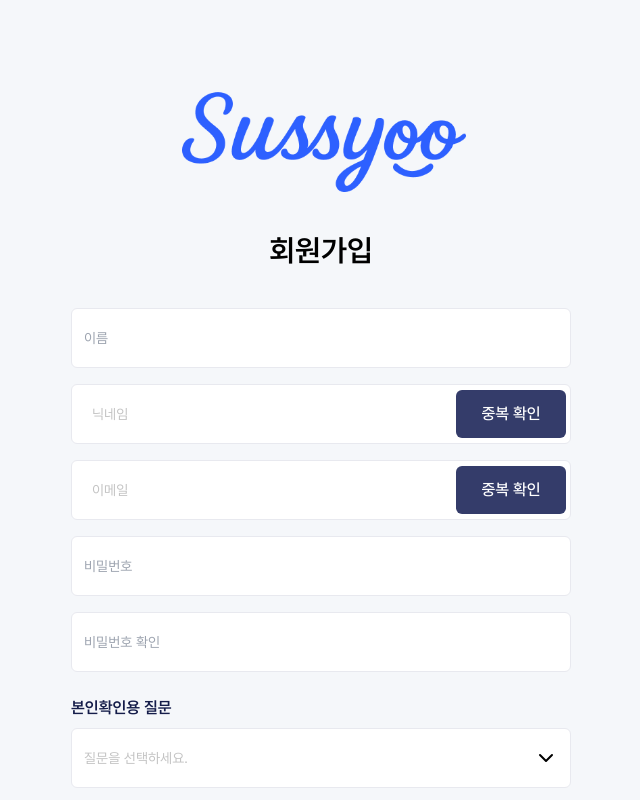
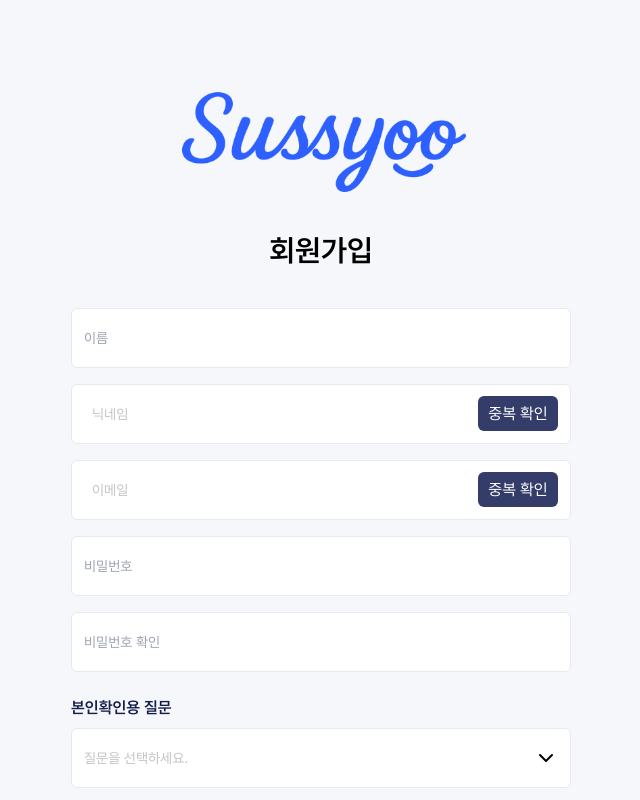
Before and after one commit to OZ-MAIN-PROJECT/frontend, a React (Vite) app: page /signup in a window 1280 px wide. Shown: the top 800 px of the page, without its empty margins (319-959 px from the left). Built offline with nearby package versions, Linux system fonts and the light colour scheme.

Commit message:
style: Input 컴포넌트 아웃라인 제거

```diff
--- a/src/components/common/Button.tsx
+++ b/src/components/common/Button.tsx
@@ -1,7 +1,7 @@
 import React from 'react';
 
 type ButtonProps = {
-  className?: ''
+  className?: string;
   color?: 'blue' | 'gray' | 'primary';
   variant?: 'fill' | 'outline';
   fontSize?: 'small' | 'large';
--- a/src/components/common/Input.tsx
+++ b/src/components/common/Input.tsx
@@ -36,7 +36,7 @@ const Input: React.FC<InputProps> = ({
       <input
         id={inputId}
         type={type}
-        className={`border border-gray-300 rounded-md px-3 py-2 text-sm focus:outline-none focus:ring-2 focus:ring-accent-blue focus:border-accent-blue ${error ? 'border-red-500 focus:border-red-500 focus:ring-red-500' : ''} ${className}`}
+        className={`border border-gray-300 rounded-md px-3 py-2 text-sm focus:outline-none ${error ? 'border-red-500 focus:border-red-500 focus:ring-red-500' : ''} ${className}`}
         value={value}
         placeholder={placeholder}
         onChange={onChange}
--- a/src/components/common/InputWithCheckbox.tsx
+++ b/src/components/common/InputWithCheckbox.tsx
@@ -65,8 +65,9 @@ const InputWithCheckButton = ({
           className="flex-1 px-4 py-3 text-sm text-gray-900 placeholder-gray-500 focus:outline-none"
         />
         <Button
-          width="w-[110px]"
-          height="h-[48px]"
+          className="mr-2 font-normal"
+          width="w-[80px]"
+          height="h-[35px]"
           fontSize="small"
           color="primary"
           onClick={handleCheck}
@@ -76,11 +77,7 @@ const InputWithCheckButton = ({
       </div>
 
       {statusMessage && (
-        <p
-          className={`text-sm mt-1 ${
-            statusType === 'error' ? 'text-accent-red' : 'text-accent-blue'
-          }`}
-        >
+        <p className={`text-sm mt-1 ${statusType === 'error' ? 'text-accent-red' : 'text-accent-blue'}`}>
           {statusMessage}
         </p>
       )}
```
